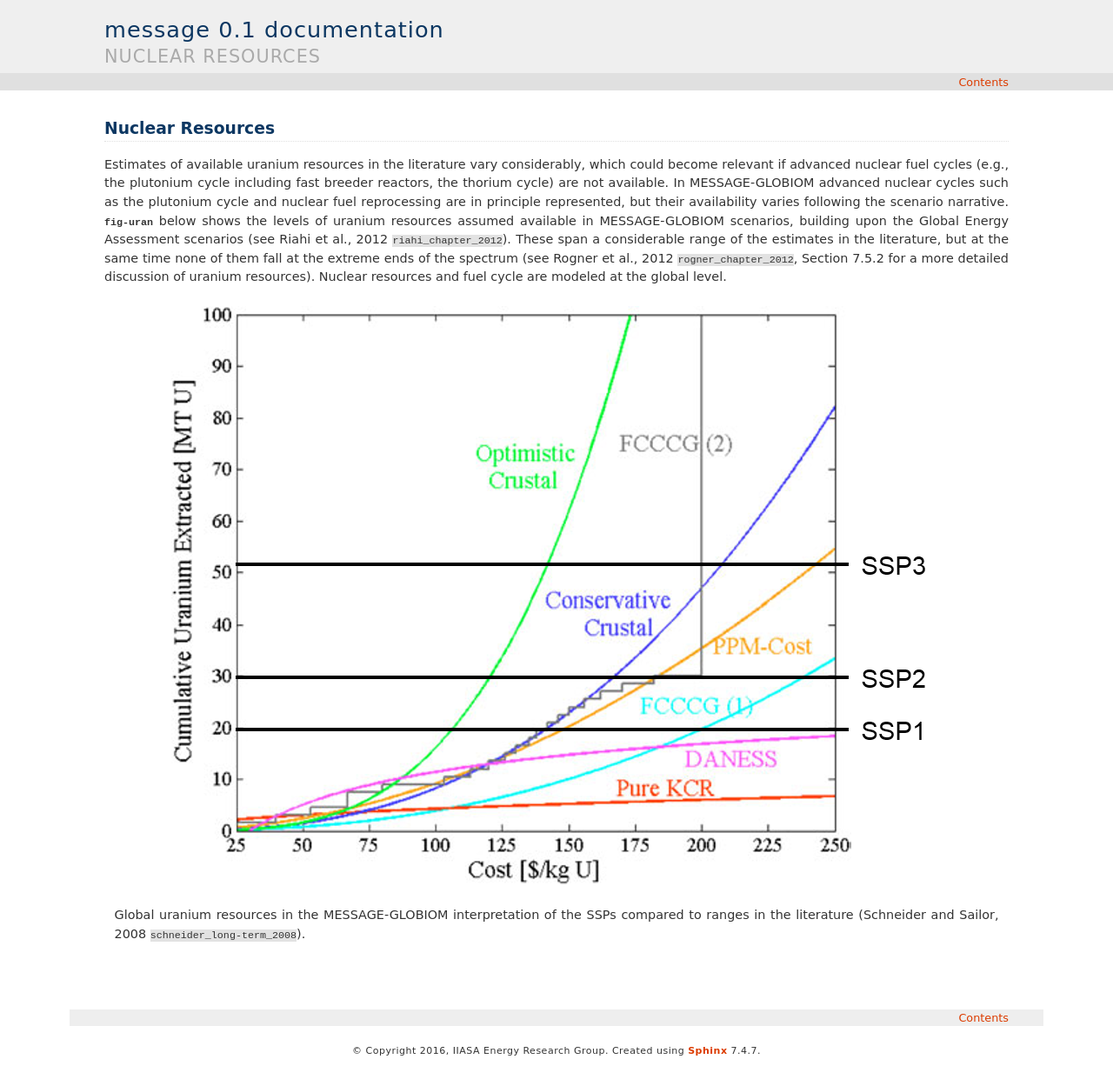
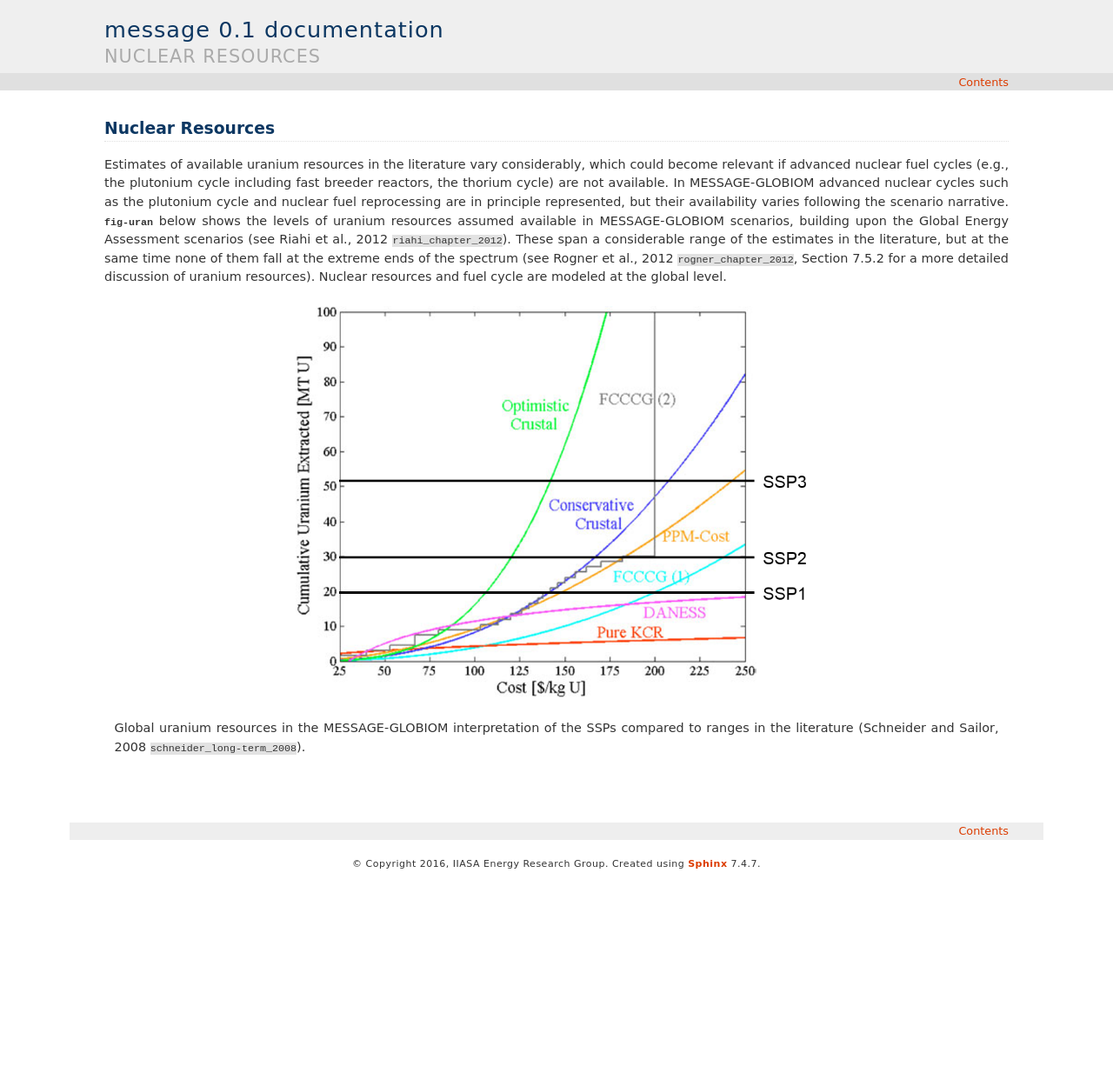
Before and after one commit to yiyi1991/message-ix-models, a Sphinx documentation site: the page built from doc/global/source/message_globiom/energy/resource/nuclear.rst, in a window 1280 px wide. Shown: the whole page at 87% size. Built offline with Sphinx 7.4.7, drawn with Linux system fonts in a browser that asks for light colours; pages that are not in the unit, such as notebooks, are missing from menus; cross-references to code outside the pages are shown as plain code; after the commit the page ends 1011 px from its top, so only the background shows below that.

Commit message:
adjusted size of nuclear resource figure

```diff
--- a/doc/global/source/message_globiom/energy/resource/nuclear.rst
+++ b/doc/global/source/message_globiom/energy/resource/nuclear.rst
@@ -10,5 +10,6 @@ and fuel cycle are modeled at the global level.
 
 .. _fig-uran:
 .. figure:: /_static/nuclear_resources.png
+   :width: 600px
 
    Global uranium resources in the MESSAGE-GLOBIOM interpretation of the SSPs compared to ranges in the literature (Schneider and Sailor, 2008 :cite:`schneider_long-term_2008`).
```
